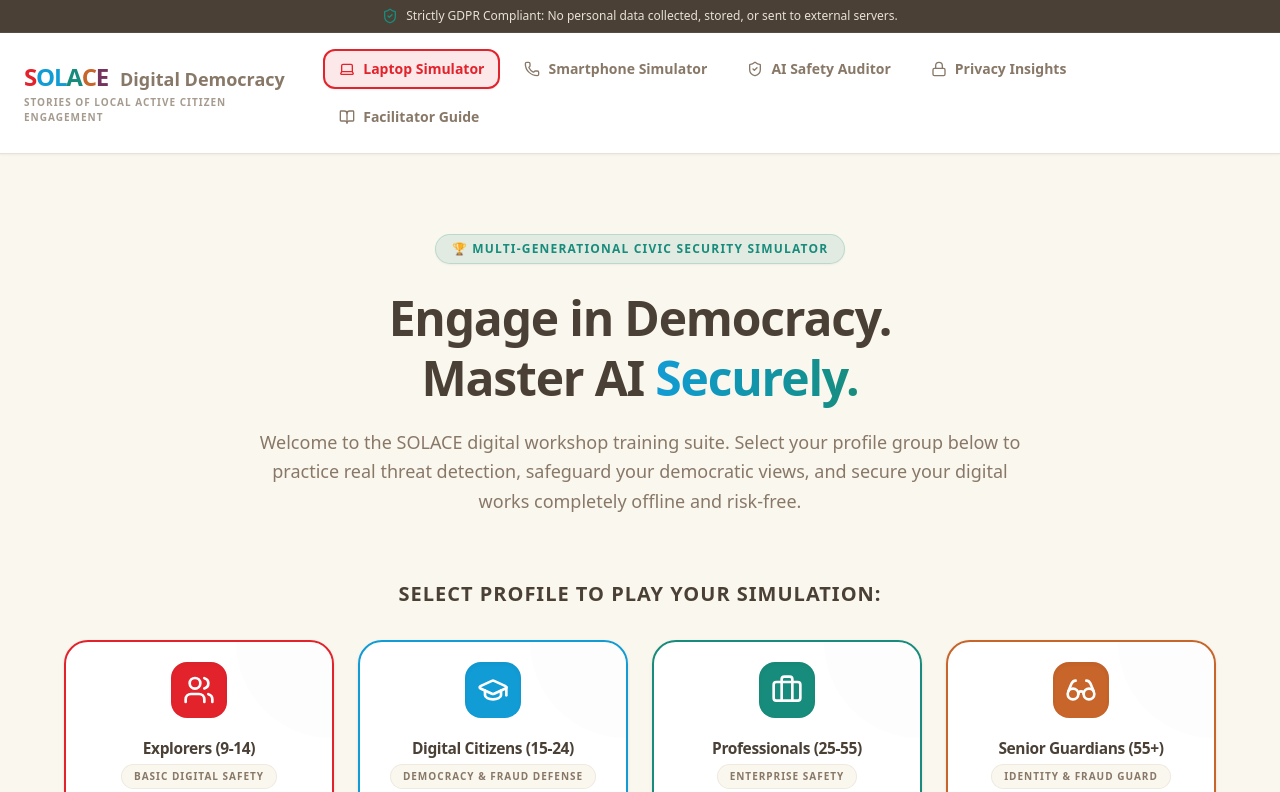
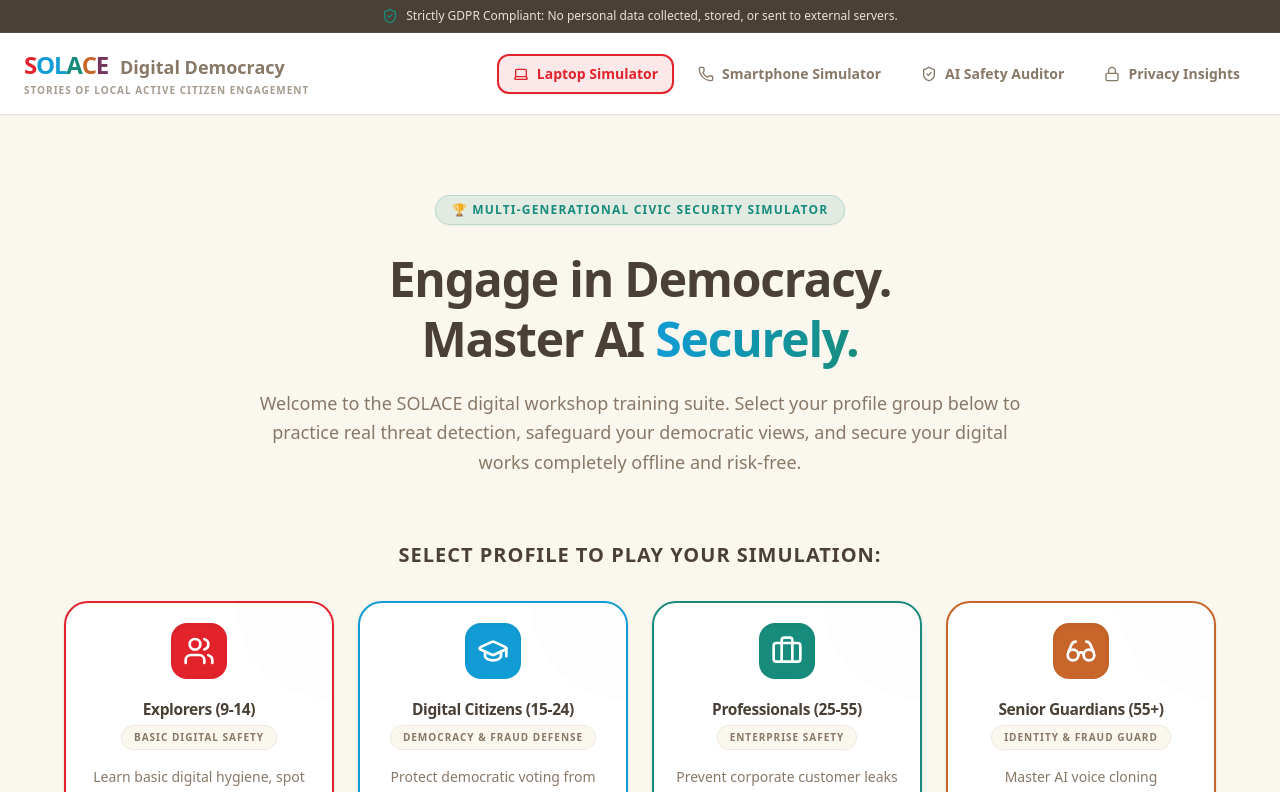
Before and after one commit to in2local/SOLACE-Easy-AI-Workshop, a React (Vite) app: page / in a window 1280 px wide. Shown: the top 792 px of the page. Built offline with nearby package versions, Linux system fonts and the light colour scheme.

Commit message:
refactor: remove host toolkit component
Remove the Host Toolkit navigation and component to simplify the application interface.

```diff
--- a/src/App.tsx
+++ b/src/App.tsx
@@ -5,7 +5,6 @@
 import Simulation from './components/Simulation';
 import MobileSimulator from './components/MobileSimulator';
 import AISafetyAuditor from './components/AISafetyAuditor';
-import HostToolkit from './components/HostToolkit';
 import PrivacyInsights from './components/PrivacyInsights';
 import { AgeGroup } from './data/content';
 
@@ -92,11 +91,6 @@
       {activeTab === 'privacy-insights' && (
         <PrivacyInsights />
       )}
-
-      {/* 6. Facilitator/Host Toolkit Guide */}
-      {activeTab === 'host-toolkit' && (
-        <HostToolkit />
-      )}
     </Layout>
   );
 }
--- a/src/components/Layout.tsx
+++ b/src/components/Layout.tsx
@@ -1,7 +1,7 @@
 import { ReactNode } from 'react';
 import { ShieldCheck, Laptop, Phone, BookOpen, Info, Lock } from 'lucide-react';
 
-export type AppTab = 'laptop-sim' | 'mobile-sim' | 'ai-audit' | 'host-toolkit' | 'privacy-insights';
+export type AppTab = 'laptop-sim' | 'mobile-sim' | 'ai-audit' | 'privacy-insights';
 
 interface LayoutProps {
   children: ReactNode;
@@ -18,7 +18,6 @@
     { id: 'mobile-sim', label: 'Smartphone Simulator', icon: <Phone className="w-4 h-4" />, color: 'hover:text-[#129CD5]' },
     { id: 'ai-audit', label: 'AI Safety Auditor', icon: <ShieldCheck className="w-4 h-4" />, color: 'hover:text-[#188C7C]' },
     { id: 'privacy-insights', label: 'Privacy Insights', icon: <Lock className="w-4 h-4" />, color: 'hover:text-[#188C7C]' },
-    { id: 'host-toolkit', label: 'Facilitator Guide', icon: <BookOpen className="w-4 h-4" />, color: 'hover:text-[#74345E]' },
   ];
 
   return (
@@ -70,7 +69,6 @@
                     case 'mobile-sim': activeStyle = 'bg-[#129CD5]/10 text-[#129CD5] border-[#129CD5]'; break;
                     case 'ai-audit': activeStyle = 'bg-[#188C7C]/10 text-[#188C7C] border-[#188C7C]'; break;
                     case 'privacy-insights': activeStyle = 'bg-[#188C7C]/10 text-[#188C7C] border-[#188C7C]'; break;
-                    case 'host-toolkit': activeStyle = 'bg-[#74345E]/10 text-[#74345E] border-[#74345E]'; break;
                   }
                 }
 
```
